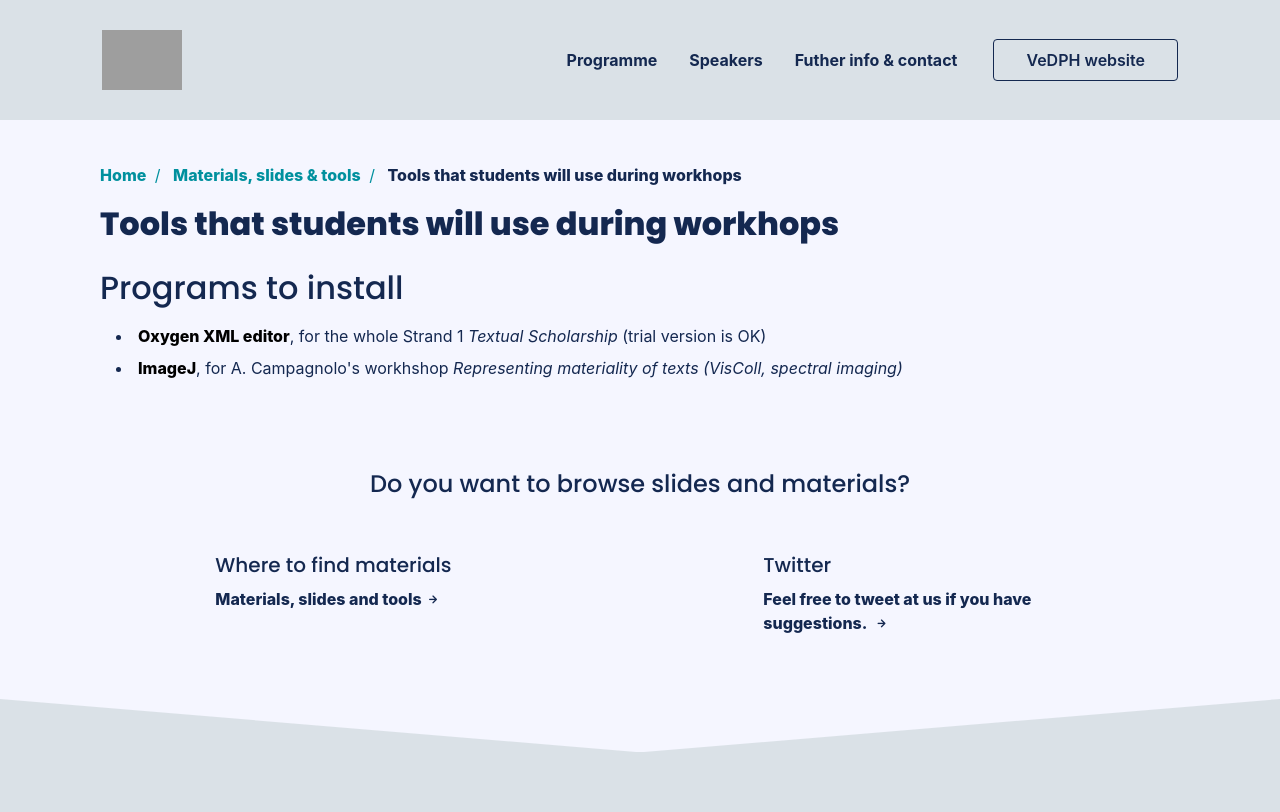
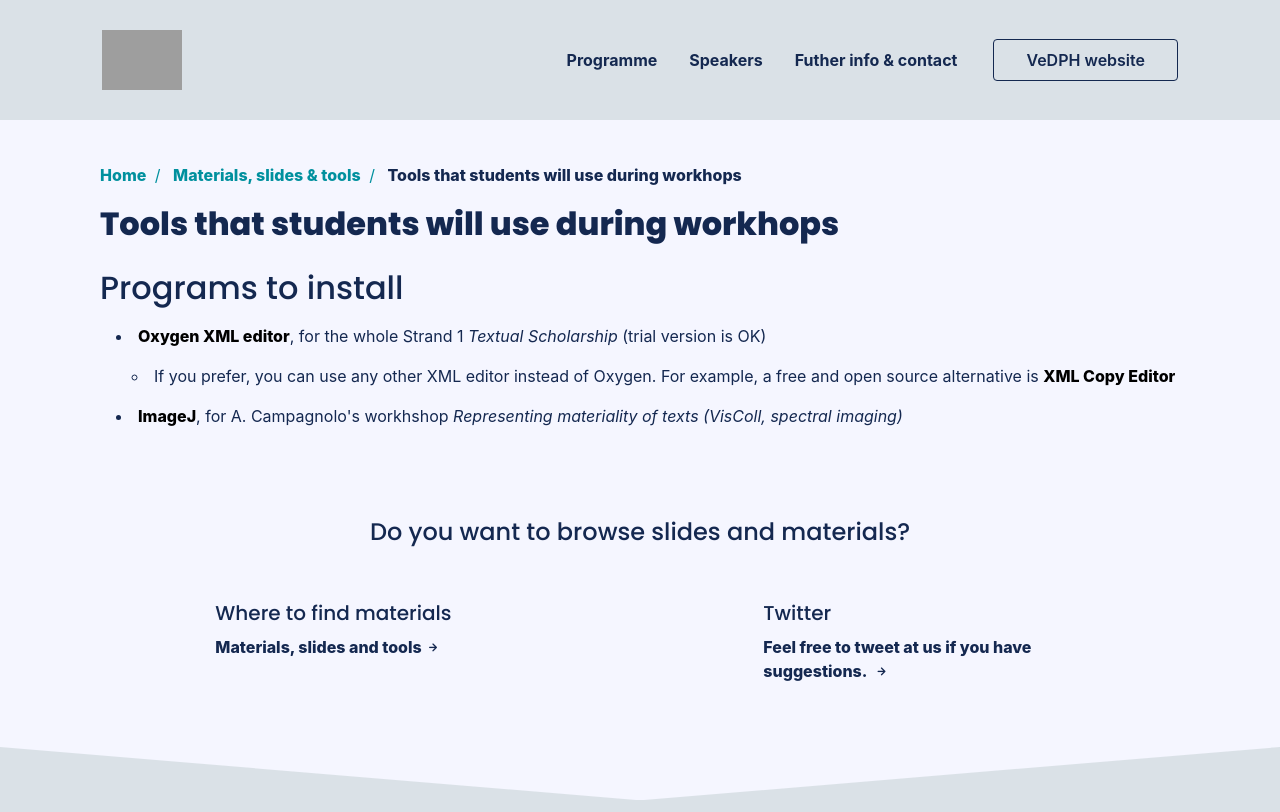
Before and after one commit to vedph/summercamp, a Jekyll site: the page built from materials/tools/index.html, in a window 1280 px wide, cut to the strip 0-812 px from the top of the page. Built offline with Jekyll 4.4.1, drawn with Linux system fonts in a browser that asks for light colours; nearby versions of some CDN libraries; some web fonts are replaced; grey boxes are pictures that could not be loaded.

Commit message:
Add link to XML Copy Editor

```diff
--- a/materials/tools/index.html
+++ b/materials/tools/index.html
@@ -9,6 +9,12 @@ date: 2020-07-06 08:00:00
 <h2>Programs to install</h2>
 
 <ul>
-    <li><a href="https://www.oxygenxml.com/">Oxygen XML editor</a>, for the whole Strand 1 <em>Textual Scholarship</em> (trial version is OK)</li>
+    <li><a href="https://www.oxygenxml.com/">Oxygen XML editor</a>, for the whole Strand 1 <em>Textual Scholarship</em> (trial version is OK)
+        <ul>
+            <li>If you prefer, you can use any other XML editor instead of Oxygen.
+                For example, a free and open source alternative is
+                <a href="https://xml-copy-editor.sourceforge.io/">XML Copy Editor</a></li>
+        </ul>
+    </li>
     <li><a href="https://imagej.nih.gov/ij/download.html">ImageJ</a>, for A. Campagnolo's workhshop <em>Representing materiality of texts (VisColl, spectral imaging)</em></li>
 </ul>
```
